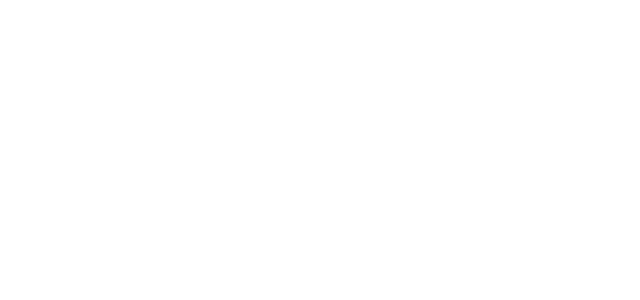
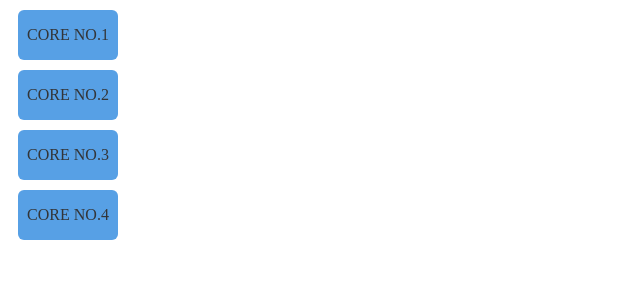
Before and after one commit to Ryokuman/node_test, a React (Create React App) app in the folder frontend/: page / in a window 1280 px wide. Shown: the top 300 px of the page, without its empty margins (0-640 px from the left). Built offline with nearby package versions, Linux system fonts and the light colour scheme.

Commit message:
feature ( page ) : app.js

```diff
--- a/frontend/src/App.js
+++ b/frontend/src/App.js
@@ -1,5 +1,14 @@
+import { Button } from "./components/Button";
+
 function App() {
-  return <div></div>;
+  return (
+    <div>
+      <Button core={1} />
+      <Button core={2} />
+      <Button core={3} />
+      <Button core={4} />
+    </div>
+  );
 }
 
 export default App;
```
